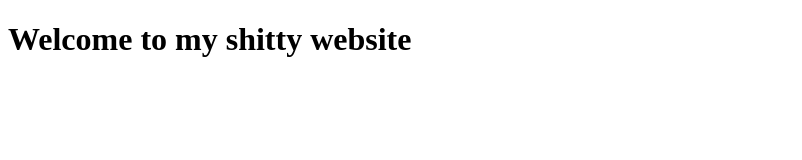
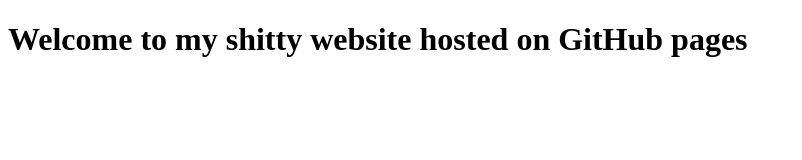
Before and after one commit to AnhDuck/AnhDuck.github.io, a plain HTML site: page index.html in a window 1280 px wide. Shown: the whole page, without its empty margins (0-802 px from the left). Drawn offline with Linux system fonts and the light colour scheme.

Commit message:
Changes to index.html
Added some specifics

```diff
--- a/index.html
+++ b/index.html
@@ -6,7 +6,7 @@
 </head>
 
 <body>
-    <h1>Welcome to my shitty website</h1>
+    <h1>Welcome to my shitty website hosted on GitHub pages</h1>
 </body>
 
 </html>
```
